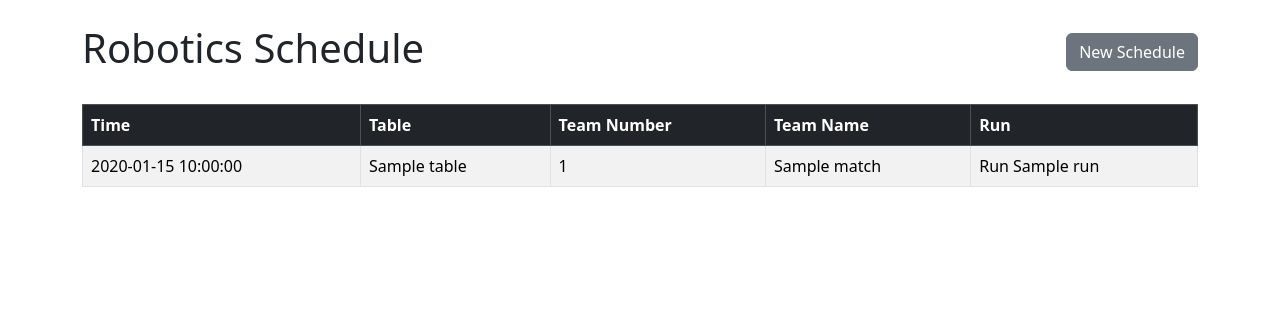
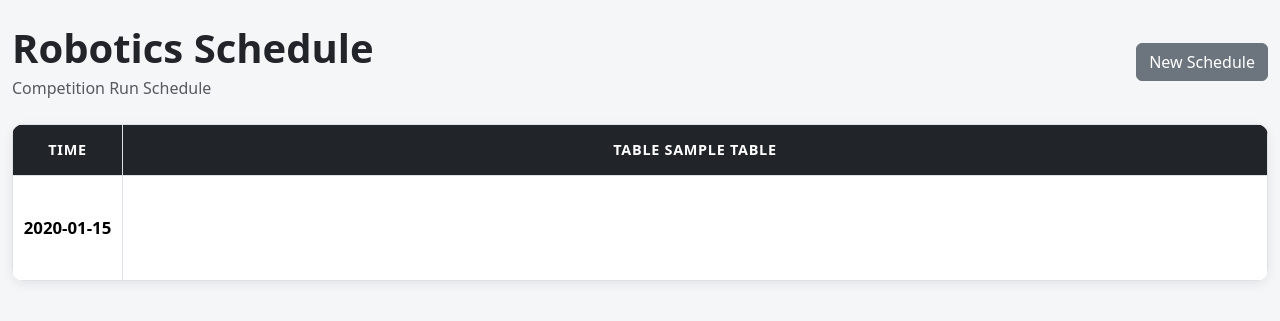
Before and after one commit to Shadow-Blade789/SoftwareEngineeringProject, a Flask app: template templates/schedule.html in a window 1280 px wide. Shown: the top 321 px of the page. Run offline with Flask 3, Linux system fonts and the light colour scheme; the template is opened without the code that fills it: most values are stand-ins (such as "Sample title", 1, 10 or a date in 2020).

Commit message:
Changed table format for easier reading

```diff
--- a/app.py
+++ b/app.py
@@ -35,8 +35,21 @@
             if len(teams) == 0:
                 raise ValueError("No teams were found in the CSV.")
 
-            schedule = generate_schedule(teams, tables, start_time=start_time)
-            return render_template("schedule.html", schedule=schedule)
+            schedule = generate_schedule(teams, tables, start_time=start_time) # Generate schedule
+            table_numbers = sorted(set(match["table"] for match in schedule))
+            times = sorted(set(match["time"] for match in schedule))
+            schedule_grid = {}
+
+            for time in times:
+                schedule_grid[time] = {}
+
+                for table in table_numbers:
+                    schedule_grid[time][table] = None
+
+            for match in schedule:
+                schedule_grid[match["time"]][match["table"]] = match
+
+            return render_template("schedule.html", schedule=schedule, tables=table_numbers, times=times, schedule_grid=schedule_grid)
 
         except ValueError as e:
             error = str(e)
@@ -44,10 +57,7 @@
         except Exception as e:
             error = f"Error processing file: {e}"
 
-    return render_template(
-        "index.html",
-        error=error
-    )
+    return render_template("index.html", error=error)
 
 if __name__ == "__main__":
     app.run(debug=True, host="127.0.0.1", port=8000)
--- a/scheduler/scheduler.py
+++ b/scheduler/scheduler.py
@@ -6,8 +6,7 @@
 def generate_schedule(teams, tables, start_time):
     number_of_runs = len(teams) * RUNS_PER_TEAM
     minimum_slots = math.ceil(number_of_runs / tables)
-    number_of_slots = math.ceil(minimum_slots + len(teams) / tables)
-
+    number_of_slots = minimum_slots
     model = cp_model.CpModel() #creating the OR-Tools model
 
     run_slots = {} #to save each teams runs slots
@@ -18,10 +17,8 @@
             slot = model.NewIntVar(0, number_of_slots - 1, f"team_{team_index}_run_{run}") #integer from slot 0 to final slot
             run_slots[team_index].append(slot) #save the run into the dictionary run slots
 
-
     for team_index in run_slots:    # Ensuring each slot only has 1 team
         model.AddAllDifferent(run_slots[team_index])
-
 
     for slot_index in range(number_of_slots):    # Making sure there's enough teams in each slot to fit on all tables
         slot_assignments = []
--- a/templates/schedule.html
+++ b/templates/schedule.html
@@ -5,48 +5,91 @@
     <meta charset="UTF-8">
     <meta name="viewport" content="width=device-width, initial-scale=1.0">
 
-    <title>Schedule</title>
+    <title>Robotics Schedule</title>
     <link href="https://cdn.jsdelivr.net/npm/bootstrap@5.3.3/dist/css/bootstrap.min.css" rel="stylesheet">
+
+    <style>
+        body {background-color: #f4f6f8;}
+
+        .schedule-container {max-width: 1400px; margin: auto;}
+
+        .schedule-title {font-weight: 700;}
+
+        .schedule-table {background: white; border-radius: 12px; overflow: hidden; box-shadow: 0 3px 12px rgba(0, 0, 0, 0.08);}
+
+        .schedule-table table {margin: 0;}
+
+        .schedule-table thead th {background-color: #212529; color: white; text-align: center; vertical-align: middle; padding: 14px; font-size: 0.9rem; text-transform: uppercase; letter-spacing: 0.05em;}
+
+        .schedule-table thead th.time-header {width: 110px;}
+
+        .time-cell {background-color: #f1f3f5; text-align: center; vertical-align: middle; font-size: 1.05rem; font-weight: 700; white-space: nowrap;}
+
+        .team-cell {height: 105px; text-align: center; vertical-align: middle; padding: 10px; transition: background-color 0.15s;}
+
+        .team-cell:hover {background-color: #eef3f8;}
+
+        .team-number {font-size: 1.25rem; font-weight: 700;}
+
+        .team-name {margin-top: 3px; font-size: 0.9rem; color: #555;}
+
+        .run {display: inline-block; margin-top: 6px; padding: 3px 9px; border-radius: 12px; background-color: #212529; color: white; font-size: 0.75rem; font-weight: 600;}
+
+        .empty-cell {background-color: #fafafa;}
+
+        @media (max-width: 768px) {
+            .schedule-table {overflow-x: auto;}
+            .schedule-table table {min-width: 700px;}
+            .team-cell {height: 95px;}
+        }
+    </style>
 </head>
 
 <body>
-<div class="container mt-4">
+<div class="container-fluid mt-4 mb-5 schedule-container">
     <div class="d-flex justify-content-between align-items-center mb-4">
-
-        <h1>Robotics Schedule</h1>
-
+        <div>
+            <h1 class="schedule-title mb-1">Robotics Schedule</h1>
+            <p class="text-muted mb-0">Competition Run Schedule</p>
+        </div>
         <a href="/" class="btn btn-secondary">New Schedule</a>
     </div>
 
-    <div class="table-responsive">
-        <table class="table table-striped table-bordered">
-            <thead class="table-dark">
+    <div class="table-responsive schedule-table">
+        <table class="table table-bordered">
+            <thead>
+                <tr>
+                    <th class="time-header">Time</th>
 
-                <tr>
-                    <th>Time</th>
-                    <th>Table</th>
-                    <th>Team Number</th>
-                    <th>Team Name</th>
-                    <th>Run</th>
+                    {% for table in tables %}
+                    <th>Table {{ table }}</th>
+
+                    {% endfor %}
                 </tr>
             </thead>
 
             <tbody>
-                {% for match in schedule %}
+                {% for time in times %}
+                <tr>
+                    <td class="time-cell">{{ time }}</td>
 
-                <tr>
-                    <td>{{ match.time }}</td>
-                    <td>{{ match.table }}</td>
-                    <td>{{ match.team_number }}</td>
-                    <td>{{ match.team_name }}</td>
-                    <td>Run {{ match.run }}</td>
+                    {% for table in tables %}
+                        {% set match = schedule_grid[time][table] %}
+                        {% if match %}
+                        <td class="team-cell">
+                            <div class="team-number">{{ match.team_number }}</div>
+                            <div class="team-name">{{ match.team_name }}</div>
+                        </td>
+
+                        {% else %}
+                        <td class="team-cell empty-cell"></td>
+                        {% endif %}
+                    {% endfor %}
                 </tr>
-
                 {% endfor %}
             </tbody>
         </table>
     </div>
 </div>
-
 </body>
 </html>
```
